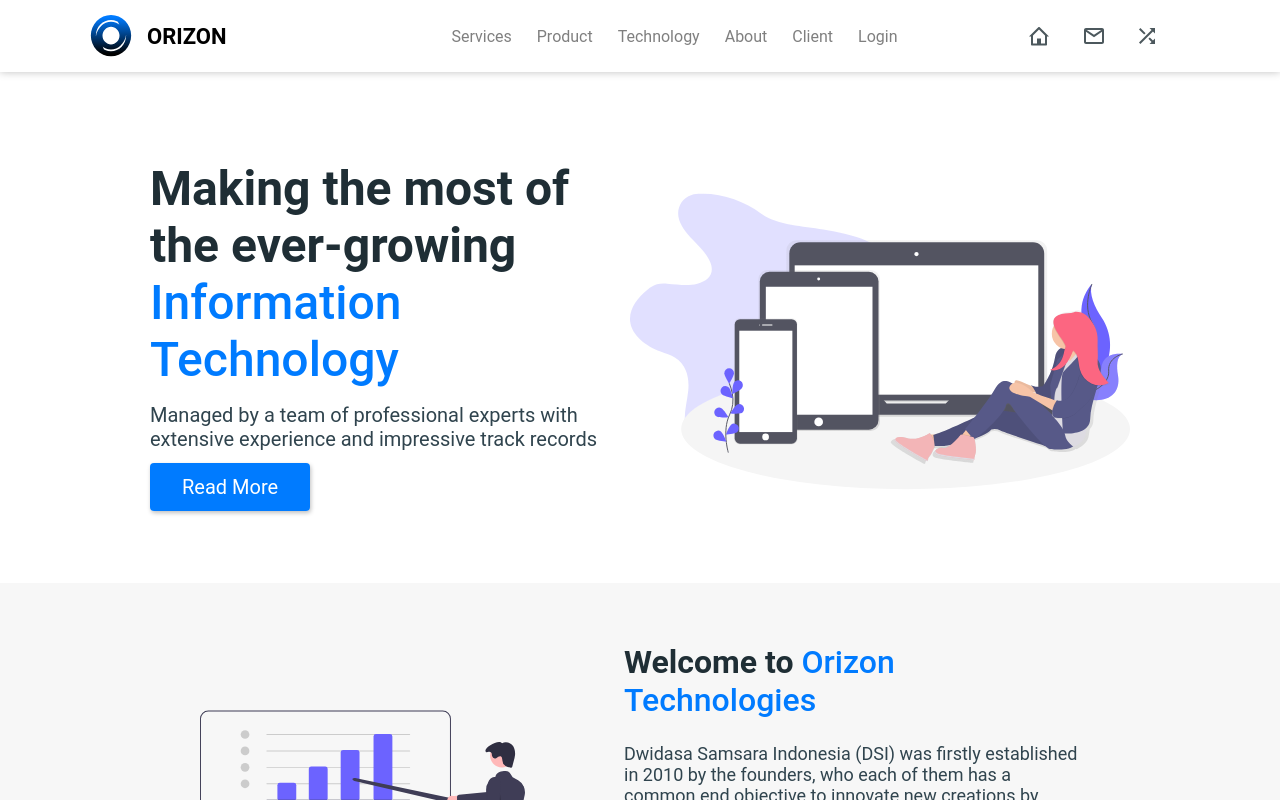
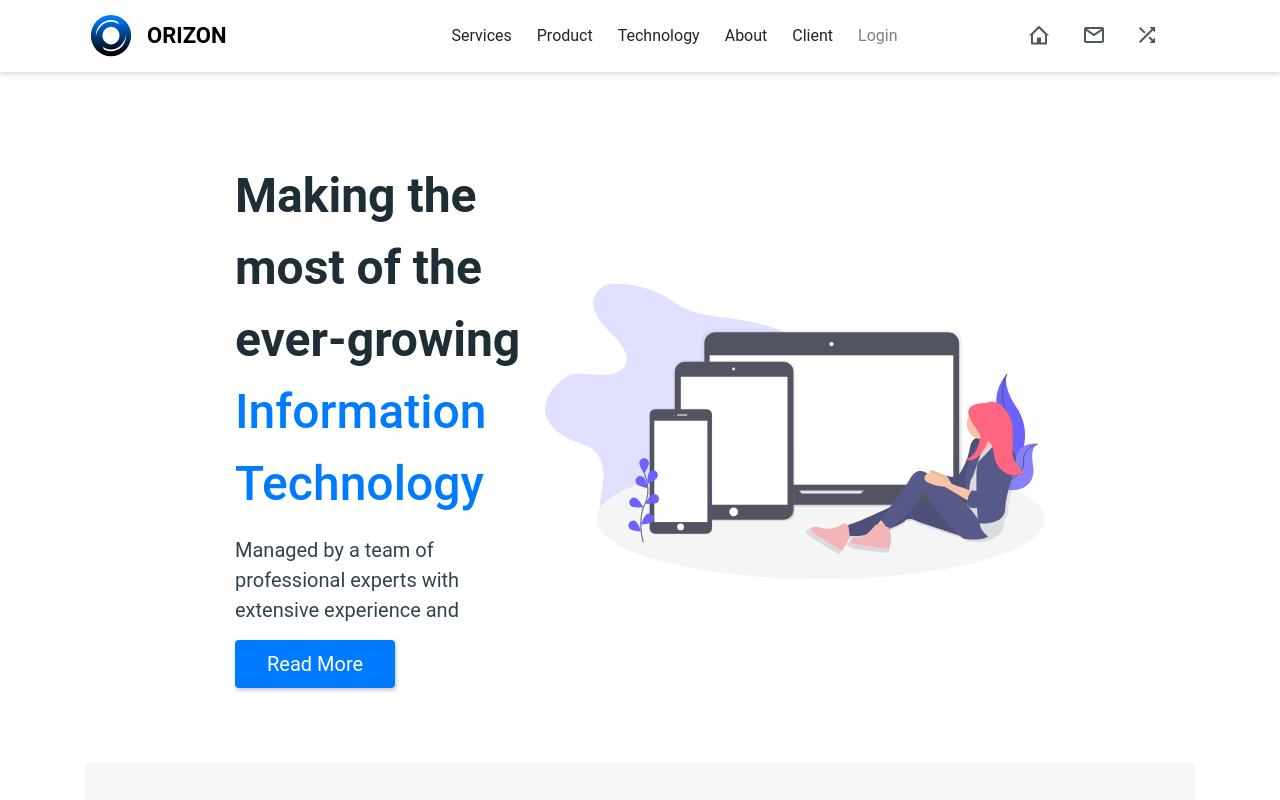
Before and after one commit to Nikhilkumar8143/NightHack-Assignment, a React (Create React App) app: page / in a window 1280 px wide. Shown: the top 800 px of the page. Built offline with nearby package versions, Linux system fonts and the light colour scheme.

Commit message:
add carousel

```diff
--- a/package.json
+++ b/package.json
@@ -13,6 +13,7 @@
     "@testing-library/react": "^11.2.3",
     "@testing-library/user-event": "^12.6.0",
     "body-parser": "^1.19.0",
+    "bootstrap": "^4.6.0",
     "concurrently": "^5.1.0",
     "dotenv": "^8.2.0",
     "express": "^4.17.1",
@@ -22,6 +23,8 @@
     "node-sass": "^4.14.1",
     "nodemon": "^2.0.7",
     "react": "^17.0.1",
+    "react-bootstrap": "^1.5.0",
+    "react-bootstrap-carousel": "^4.1.1",
     "react-dom": "^17.0.1",
     "react-router-dom": "^5.1.2",
     "react-scripts": "4.0.1",
--- a/src/assets/css/description.scss
+++ b/src/assets/css/description.scss
@@ -37,6 +37,15 @@
 
 .desp-block{
     margin-bottom: $defaultSize;
+}
+
+// .description-carousel{
+//     overflow: hidden;
+//     height: 800px;
+// }
+
+.description-carousel{
+    background-color: black;
 }
 
 header .menu{
--- a/src/components/Description.js
+++ b/src/components/Description.js
@@ -2,23 +2,63 @@
 /* eslint-disable jsx-a11y/alt-text */
 import React from 'react';
 import despImage from '../assets/img/undraw_web_devices_ad58.svg';
+import { Carousel } from 'react-bootstrap';
+import 'bootstrap/dist/css/bootstrap.min.css';
+
+const defaultProps = {
+    despContentArray:[{
+        p:"Making the most of the ever-growing",
+        p1:"Managed by a team of professional experts with extensive experience and",
+        bg:"black"
+    },
+    {
+        p:"Making the most of the ever-growing",
+        p1:"Managed by a team of professional experts with extensive experience and",
+        bg:"white"
+    },
+    {
+        p:"Making the most of the ever-growing",
+        p1:"Managed by a team of professional experts with extensive experience and",
+        bg:"orange"
+    },
+    {
+        p:"Making the most of the ever-growing",
+        p1:"Managed by a team of professional experts with extensive experience and",
+        bg:"green"
+    },
+    {
+        p:"Making the most of the ever-growing",
+        p1:"Managed by a team of professional experts with extensive experience and",
+        bg:"red"
+    }
+    ]
+}
 
 const Description = (props) => {
     return (
-        <div className="description-page desktop-pad flex-style">
+        <Carousel controls={true} className="description-carousel">
+            {
+                props.despContentArray && props.despContentArray.map((data,index) => {
+                    return <Carousel.Item key={index}>
+                         <div style={{backgroundColor:`${data.bg}`}} className="description-page desktop-pad flex-style">
                             <div className="desp-block">
                                 <p className="brand-desp">
-                    Making the most of the ever-growing  <span className="h-color">Information Technology</span>
+                                    {data.p}  <span className="h-color">Information Technology</span>
                                 </p>
                                 <p className="desp-second">
-                    Managed by a team of professional experts with extensive experience and impressive track records </p>
+                                {data.p1} </p>
                                 <a className="read-more">Read More</a>
                             </div>
                             <div>
                                 <img className="desp-image" src={despImage} alt="orizon description" />
                             </div>
                         </div>
+                    </Carousel.Item>
+                })
+            }
+        </Carousel>
     );
 };
 
+Description.defaultProps=defaultProps;
 export default Description;
```
Also changed, not shown: 2 other files (tests, documents, lock files or other folders). Lines whose indentation alone changed are shown as unchanged.
